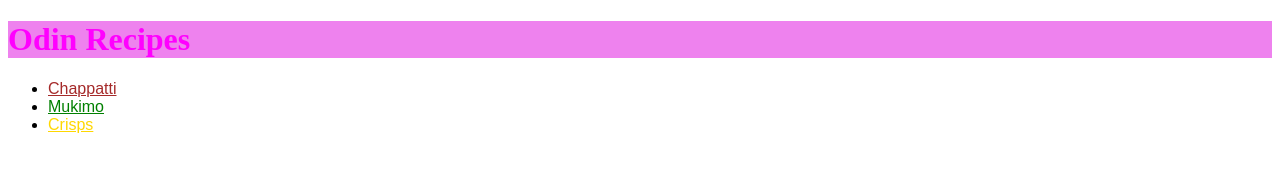
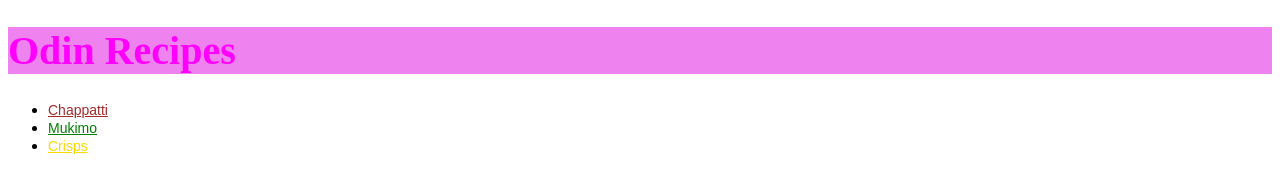
Before and after one commit to Nyoikelawe/odin-recipes, a plain HTML site: page index.html in a window 1280 px wide. Drawn offline with Linux system fonts and the light colour scheme.

Commit message:
Added font size

```diff
--- a/style.css
+++ b/style.css
@@ -2,17 +2,23 @@ h1 {
     color: fuchsia;
     background-color: violet;
     font-family: "Times New Roman", Georgia, serif;
+    font-size: 40px;
+}
 
-}
 .hungry {
     color: #a52a2a;
     font-family: Arial, Helvetica, sans-serif;
+    font-size: 14px;
 }
+
 .eeky {
     color: hsl(120, 100%, 25%);
     font-family: Arial, Helvetica, sans-serif;
+    font-size: 14px;
 }
+
 .crunchy {
     color: gold;
     font-family: Arial, Helvetica, sans-serif;
+    font-size: 14px;
 }
```
